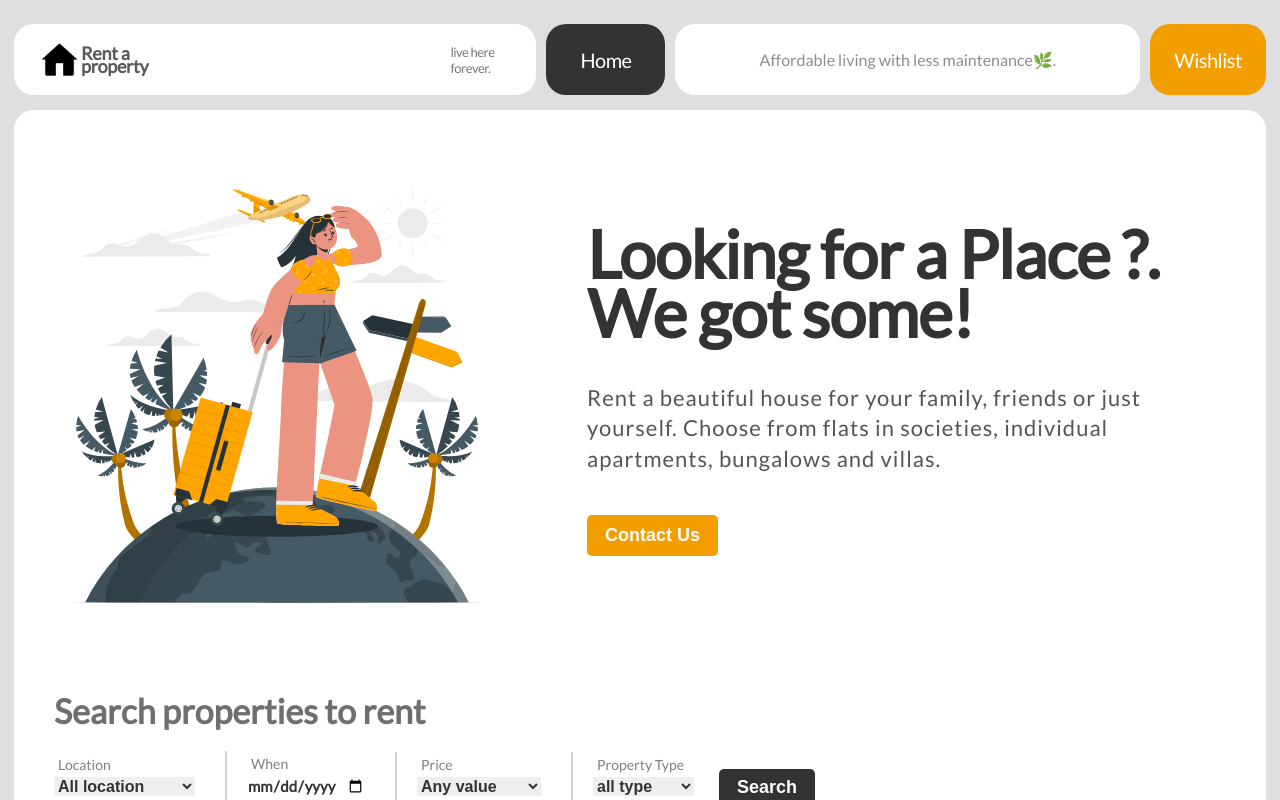
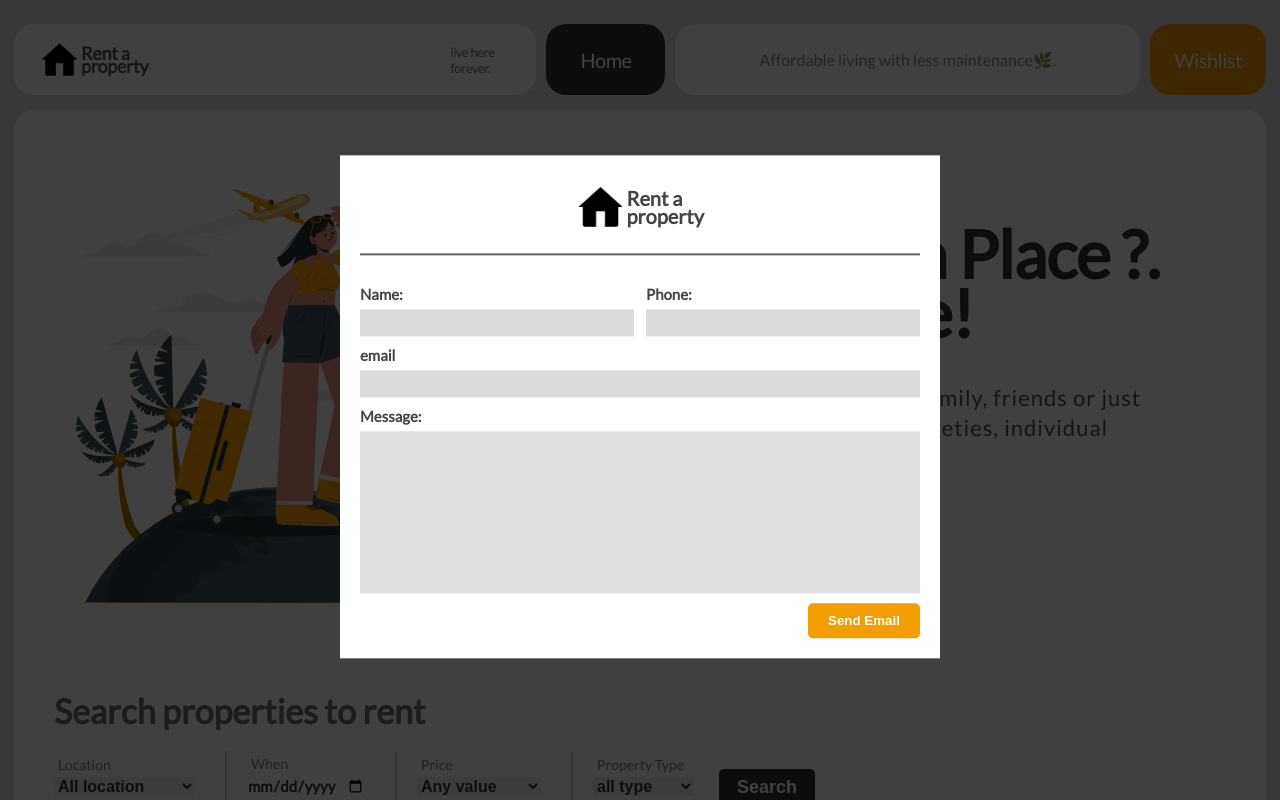
Before and after one commit to anurag-10-git/RentAPropertyAssignmentReunion, a React (Create React App) app: page / in a window 1280 px wide. Both pictures are taken after a click on the button "Contact Us". Shown: the top 800 px of the page. Built offline with nearby package versions, Linux system fonts and the light colour scheme.

Commit message:
added contact modal

```diff
--- a/public/index.html
+++ b/public/index.html
@@ -31,6 +31,8 @@
 
 <body>
   <noscript>You need to enable JavaScript to run this app.</noscript>
+  <div id="backdrop-root"></div>
+  <div id="overlay-root"></div>
   <div id="root"></div>
   <!--
       This HTML file is a template.
--- a/src/Components/Banner.jsx
+++ b/src/Components/Banner.jsx
@@ -1,16 +1,25 @@
-import React from 'react';
+import React, { useState } from 'react';
 import classes from './Banner.module.css';
 import BannerImg from '../assets/book-img.svg';
+import ContactModal from '../Modals/ContactModal';
 
 const Banner = () => {
+  const [showModal, setShowModal] = useState(false);
+
+  const showModalHandler = () => {
+
+    setShowModal(prev => !prev);
+  }
+
   return (
     <div className={classes.banner}>
+          {showModal && <ContactModal  closeModal = {showModalHandler}/>}
             <img className={classes.mainImage} src={BannerImg} alt="" />
            <div className={classes.companyDescription}>
             <h1>Looking for a Place ?. We got some!</h1>
             {/* <p>Lorem ipsum dolor sit amet consectetur adipisicing elit. Suscipit doloribus eos veniam autem est repellendus possimus quod perspiciatis culpa sint.</p> */}
             <p>Rent a beautiful house for your family, friends or just yourself. Choose from flats in societies, individual apartments, bungalows and villas.  </p>
-            <button className={classes.contactBtn}>Contact Us</button>
+            <button className={classes.contactBtn} onClick={showModalHandler}>Contact Us</button>
            </div>
     </div>
   )
--- a/src/Modals/ContactModal.jsx
+++ b/src/Modals/ContactModal.jsx
@@ -0,0 +1,65 @@
+import React from "react";
+import ReactDOM from "react-dom";
+import classes from "./ContactModal.module.css";
+import logo from "../assets/icon.png";
+
+const Backdrop = (props) => {
+    return <div className={classes.backdrop} onClick={props.closeModal} />;
+  };
+
+  const ModalOverlay = (props) => {
+
+    return (
+      <div className={classes.modal}>
+        <div className={classes.logosec}>
+            <img src={logo} alt="logo" />
+            <span>Rent a property</span>
+        </div>
+        <form action="">
+          <div className={classes.NamePh}>
+            <div className={classes.forShape}>
+                <label htmlFor="">Name:</label>
+                <input type="text" />
+            </div>
+            <div className={classes.forShape}>
+                <label htmlFor="">Phone:</label>
+                <input type="number" />
+            </div>
+          </div>
+          <div className={classes.forShape}>
+            <label htmlFor="">email</label>
+            <input type="email" />
+          </div>
+          <div className={classes.forShape}>
+            <label htmlFor="">Message:</label>
+            <textarea name="" id="" cols="30" rows="10">
+
+            </textarea>
+          </div>
+          <button type="submit">Send Email</button>
+        </form>
+      </div>
+    );
+  };
+
+  const ContactModal = (props) => {
+
+    const closeModal = () => {
+      props.closeModal();
+    };
+
+    return (
+      <React.Fragment>
+        {ReactDOM.createPortal(
+          <Backdrop closeModal={closeModal} />,
+          document.getElementById("backdrop-root")
+        )}
+        {ReactDOM.createPortal(
+          <ModalOverlay closeModal={closeModal}/>,
+          document.getElementById("overlay-root")
+        )}
+      </React.Fragment>
+    );
+  };
+
+  export default ContactModal;
--- a/src/Modals/ContactModal.module.css
+++ b/src/Modals/ContactModal.module.css
@@ -0,0 +1,118 @@
+.backdrop {
+    position: fixed;
+    top: 0;
+    left: 0;
+    width: 100%;
+    height: 100vh;
+    z-index: 10;
+    background: rgba(0, 0, 0, 0.75);
+  }
+
+  .modal {
+    display: flex;
+    flex-direction: column;
+    justify-content: center;
+    align-items: center;
+    position: fixed;
+    top: 54%;
+    left: 50%;
+    transform: translate(-50%, -55%);
+    width: 60rem;
+    z-index: 100;
+    padding: 2rem;
+    overflow: hidden;
+    background-color: #fff;
+  }
+
+  .modal form {
+    margin-top: 3rem;
+    display: flex;
+    flex-direction: column;
+    width: 100%;
+    row-gap: 1rem;
+  }
+
+  .logosec  {
+    width: 100%;
+    display: flex;
+    height: 8rem;
+    justify-content: center;
+    align-items: center;
+    padding-top: 0.5rem;
+    padding-bottom: 2rem;
+  border-bottom:2px solid #666;
+  }
+
+  .logosec img{
+    height: 100%;
+  }
+
+  .logosec span {
+    font-size: 2rem;
+    font-weight: bold;
+    width: 8rem;
+    line-height: .9;
+  }
+
+  .forShape {
+    display: flex;
+    flex-direction: column;
+    row-gap: .6rem;
+    font-size: 1.5rem;
+    font-weight: bold;
+    color: #444;
+  }
+
+  .forShape input {
+    padding: .6rem;
+    border: none;
+    background:  #d2d2d2cc;
+  }
+
+  .forShape textarea {
+    resize: none;
+    padding: .6rem;
+    border: none;
+    background:  #d2d2d2b0;
+  }
+
+  .forShape input:focus,
+  .forShape textarea:focus {
+    outline: 2px solid #f29d00;
+    border: none;
+  }
+
+  .NamePh {
+    display: flex;
+    gap: 1.2rem;
+    width: 100%;
+  }
+
+  .NamePh div {
+    width: 100%;
+  }
+
+  .modal form button {
+    align-self: last baseline;
+    width: 20%;
+    color: #fff;
+    font-weight: bold;
+    background-color: #f29d00;
+    border: none;
+    padding: 1rem 1.3rem;
+    border-radius: 5px;
+  }
+
+  @media (max-width: 1050px) {
+
+    .modal form button {
+      width: 26%;
+    }
+  }
+
+  @media (max-width: 1050px) {
+
+    .modal form button {
+      width: 40%;
+    }
+  }
```
